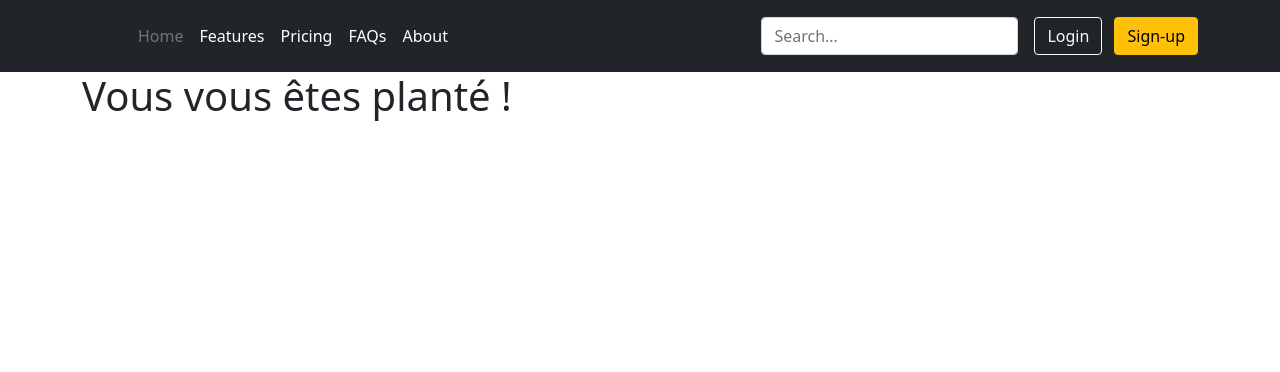
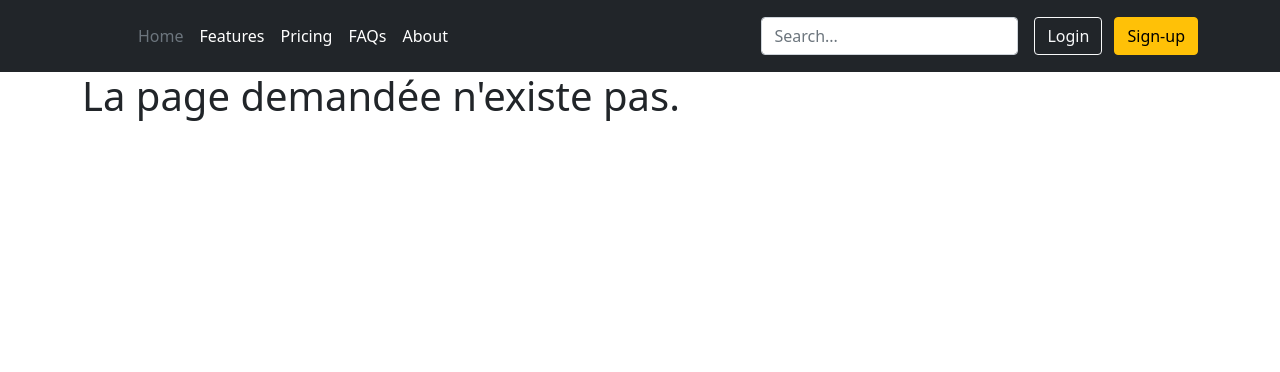
Before and after one commit to nt-95/projet-w2-php-natif, a PHP site: page /Frontend/404 in a window 1280 px wide. Shown: the top 372 px of the page. Run offline with PHP 8.4, Linux system fonts and the light colour scheme.

Commit message:
fix: updated 404 message

```diff
--- a/app/src/Views/Frontend/404.php
+++ b/app/src/Views/Frontend/404.php
@@ -1 +1 @@
-<h1>Vous vous êtes planté !</h1>
+<h1>La page demandée n'existe pas.</h1>
```
